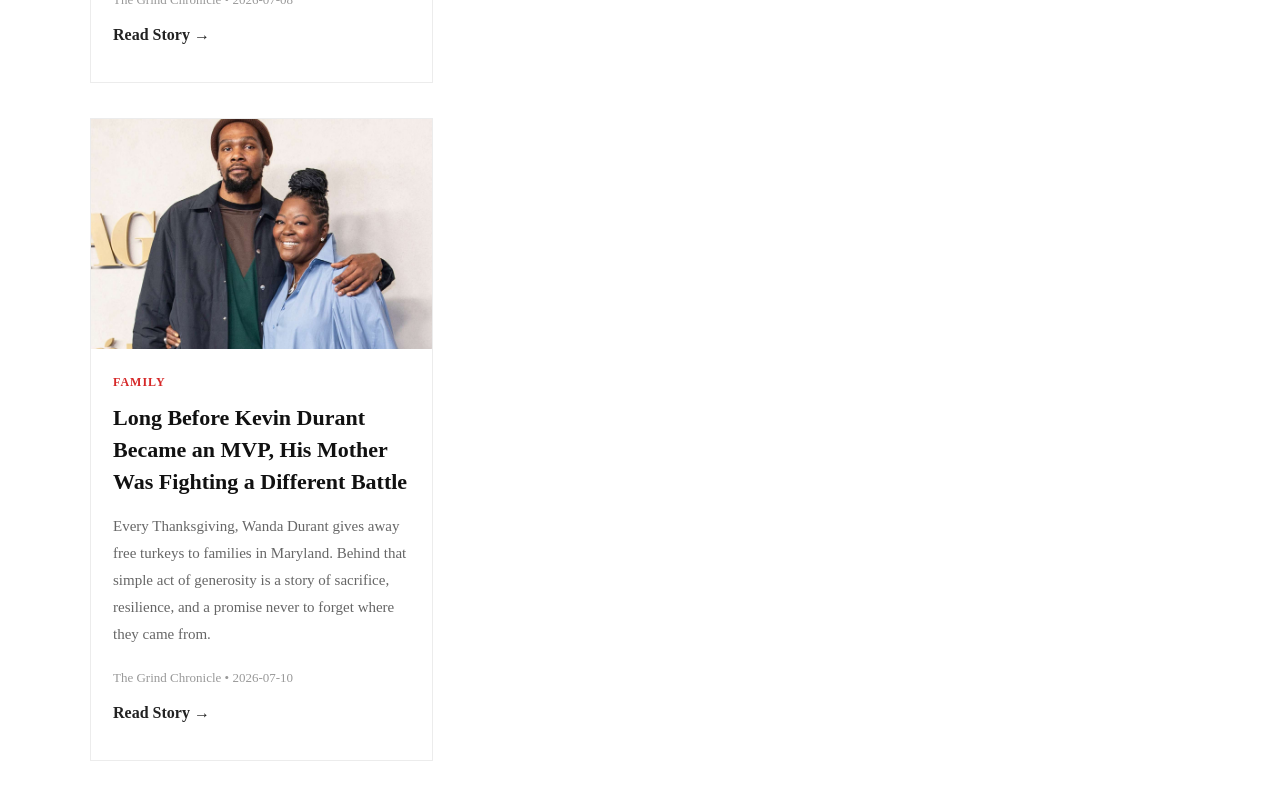
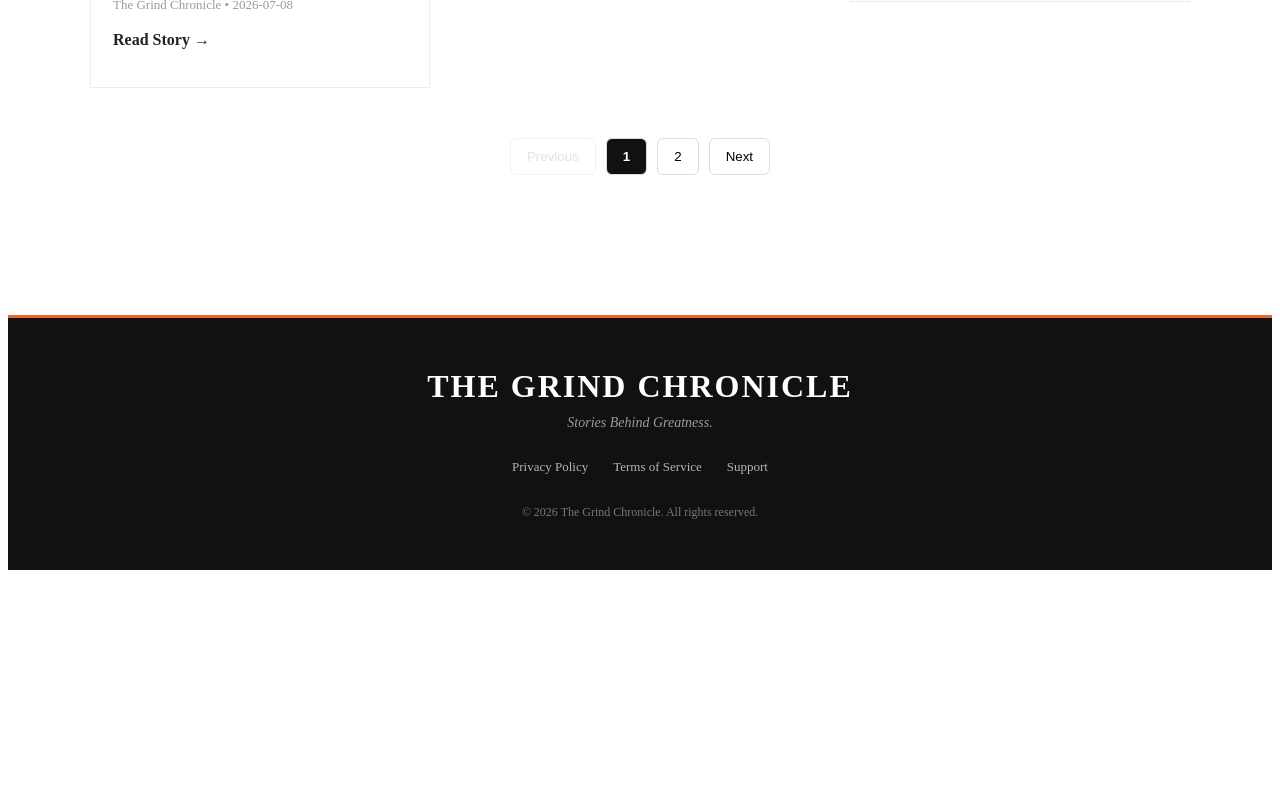
Before and after one commit to taiktxd/thegrindchronicle, a React (Vite) app: page / in a window 1280 px wide. Shown: the part 1640-2440 px from the top of the page. After the commit the page ends 2218 px from the top, so only its background shows below. Built offline with nearby package versions, Linux system fonts and the light colour scheme.

Commit message:
Add homepage pagination

```diff
--- a/src/pages/Home.css
+++ b/src/pages/Home.css
@@ -6,6 +6,11 @@
     max-width: 1100px;
     margin: 0 auto;
     padding: 20px;
+}
+
+.content{
+    max-width:1200px;
+    margin:0 auto;
 }
 
 /* ===========================
@@ -25,10 +30,9 @@
 
 .posts-grid {
     display: grid;
-    grid-template-columns: repeat(auto-fit, minmax(320px, 1fr));
-    gap: 35px;
+    grid-template-columns: repeat(3, 1fr);
+    gap: 40px;
 }
-
 /* ===========================
    LINK
 =========================== */
@@ -216,3 +220,38 @@
     }
 
 }
+
+
+.pagination {
+    display: flex;
+    justify-content: center;
+    align-items: center;
+    gap: 10px;
+    margin: 50px 0;
+    flex-wrap: wrap;
+}
+
+.pagination button {
+    padding: 10px 16px;
+    border: 1px solid #ddd;
+    background: white;
+    cursor: pointer;
+    border-radius: 6px;
+    transition: 0.2s;
+}
+
+.pagination button:hover:not(:disabled) {
+    background: #111;
+    color: white;
+}
+
+.pagination button.active {
+    background: #111;
+    color: white;
+    font-weight: bold;
+}
+
+.pagination button:disabled {
+    opacity: .4;
+    cursor: not-allowed;
+}
--- a/src/pages/Home.jsx
+++ b/src/pages/Home.jsx
@@ -5,6 +5,9 @@ import "./Home.css";
 function Home() {
     const [posts, setPosts] = useState([]);
     const [loading, setLoading] = useState(true);
+
+    const [currentPage, setCurrentPage] = useState(1);
+    const postsPerPage = 6;
 
     useEffect(() => {
         const baseUrl = import.meta.env.BASE_URL;
@@ -37,14 +40,18 @@ function Home() {
         );
     }
 
-    console.log(posts.length);
-    console.log(posts);
+    const indexOfLastPost = currentPage * postsPerPage;
+    const indexOfFirstPost = indexOfLastPost - postsPerPage;
+    const currentPosts = posts.slice(indexOfFirstPost, indexOfLastPost);
+    const totalPages = Math.ceil(posts.length / postsPerPage);
+
+
     return (
         <main className="home">
+            <div className="content">
+                <div className="posts-grid">
 
-            <div className="posts-grid">
-
-                {posts.map((post) => (
+                {currentPosts.map((post) => (
 
                     <Link
                         key={post.slug}
@@ -88,8 +95,39 @@ function Home() {
                     </Link>
 
                 ))}
+                </div>
+
+                <div className="pagination">
+
+                    <button
+                        onClick={() => setCurrentPage(currentPage - 1)}
+                        disabled={currentPage === 1}
+                    >
+                        Previous
+                    </button>
+
+                    {Array.from({ length: totalPages }, (_, index) => (
+                        <button
+                            key={index + 1}
+                            onClick={() => setCurrentPage(index + 1)}
+                            className={currentPage === index + 1 ? "active" : ""}
+                        >
+                            {index + 1}
+                        </button>
+                    ))}
+
+                    <button
+                        onClick={() => setCurrentPage(currentPage + 1)}
+                        disabled={currentPage === totalPages}
+                    >
+                        Next
+                    </button>
+
+                </div>
 
             </div>
+
+
 
         </main>
     );
```
